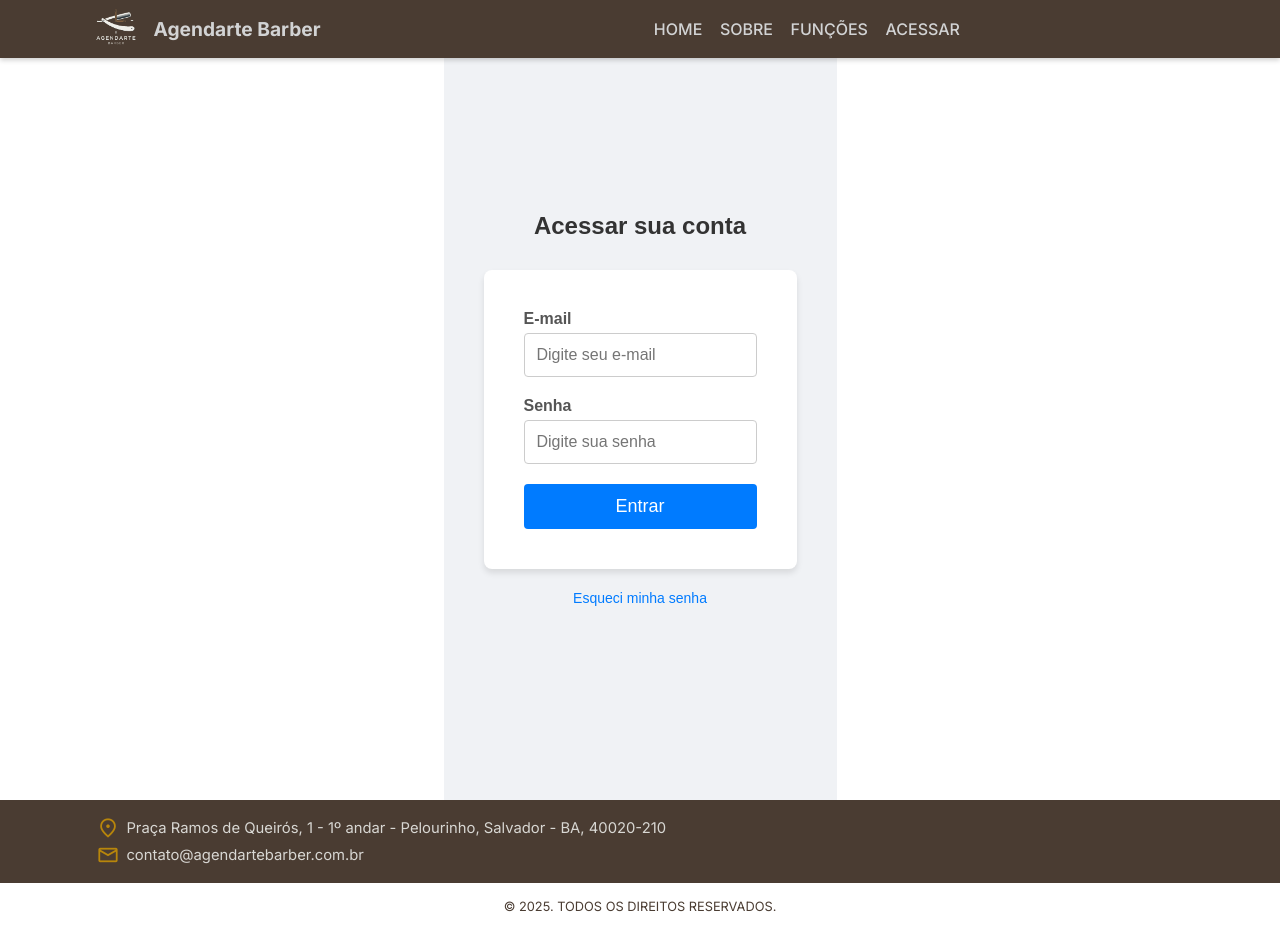
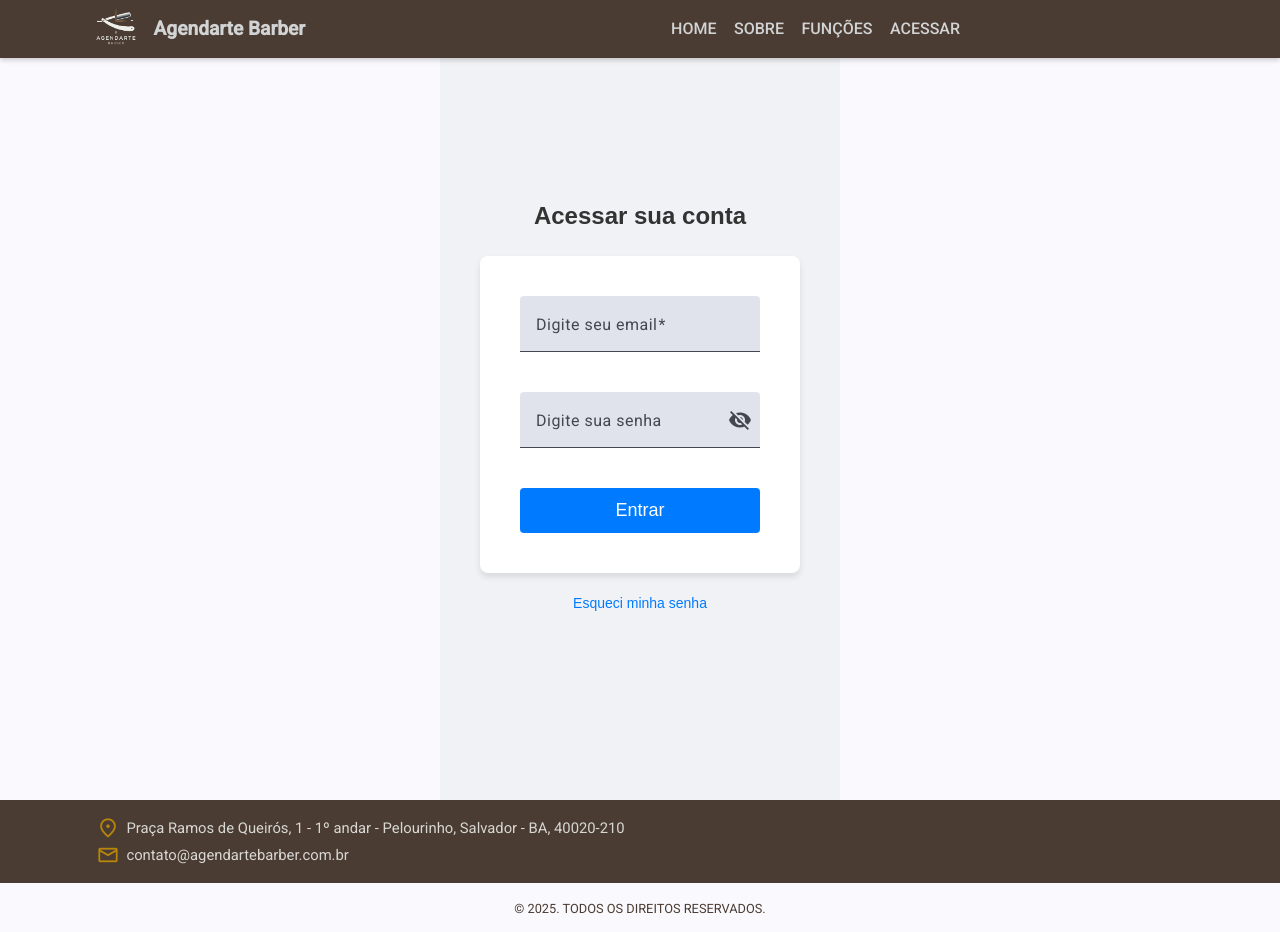
Before and after one commit to mateus-pa/barber-services-front-end, an Angular app: page /login in a window 1280 px wide. Built offline with nearby package versions, Linux system fonts and the light colour scheme.

Commit message:
refactor: altera formulário de login

```diff
--- a/angular.json
+++ b/angular.json
@@ -25,6 +25,7 @@
               }
             ],
             "styles": [
+              "src/custom-theme.scss",
               "src/styles.css"
             ]
           },
--- a/package.json
+++ b/package.json
@@ -22,10 +22,12 @@
   },
   "private": true,
   "dependencies": {
+    "@angular/cdk": "^20.2.4",
     "@angular/common": "^20.1.0",
     "@angular/compiler": "^20.1.0",
     "@angular/core": "^20.1.0",
     "@angular/forms": "^20.1.0",
+    "@angular/material": "^20.2.4",
     "@angular/platform-browser": "^20.1.0",
     "@angular/router": "^20.1.0",
     "bootstrap": "^5.3.8",
--- a/src/app/components/form-login/form-login.css
+++ b/src/app/components/form-login/form-login.css
@@ -9,7 +9,16 @@
   padding: 0 2.5rem;
 }
 
+mat-form-field {
+  width: 100%;
+}
+
 form {
+  display: flex;
+  align-items: start;
+  justify-content: center;
+  flex-direction: column;
+  gap: 1.25rem;
   background: #fff;
   padding: 2.5rem;
   border-radius: 8px;
@@ -23,32 +32,6 @@ h2 {
   text-align: center;
   margin-bottom: 1.875rem;
   color: #333;
-}
-
-.form-group {
-  margin-bottom: 1.25rem;
-}
-
-label {
-  display: block;
-  margin-bottom: 5px;
-  font-weight: bold;
-  color: #555;
-}
-
-.form-control {
-  width: 100%;
-  padding: 0.75rem;
-  border: 1px solid #ccc;
-  border-radius: 4px;
-  box-sizing: border-box;
-  font-size: 1rem;
-}
-
-.form-control:focus {
-  border-color: #007bff;
-  outline: none;
-  box-shadow: 0 0 0 0.2rem rgba(0, 123, 255, 0.25);
 }
 
 .btn-login {
@@ -85,50 +68,3 @@ label {
 .links a:hover {
   text-decoration: underline;
 }
-
-.form-control.ng-invalid.ng-touched {
-  border-color: #dc3545;
-}
-
-.form-control.ng-valid.ng-touched {
-  border-color: #28a745;
-}
-
-.validation-message {
-  color: #dc3545;
-  font-size: 14px;
-  margin-top: 5px;
-  animation: fadeIn 0.3s ease-in-out;
-}
-
-.validation-message div {
-  display: none;
-}
-
-.validation-message:not(:empty) div {
-  display: block;
-}
-
-.form-group label {
-  transition: color 0.3s ease;
-}
-
-.form-group.ng-invalid .form-control.ng-touched ~ label,
-.form-group .form-control.ng-invalid.ng-touched ~ label {
-  color: #dc3545;
-}
-
-.form-group .form-control.ng-valid.ng-touched ~ label {
-  color: #28a745;
-}
-
-@keyframes fadeIn {
-  from {
-    opacity: 0;
-    transform: translateY(-5px);
-  }
-  to {
-    opacity: 1;
-    transform: translateY(0);
-  }
-}
--- a/src/app/components/form-login/form-login.html
+++ b/src/app/components/form-login/form-login.html
@@ -2,49 +2,33 @@
   <h2>Acessar sua conta</h2>
 
   <form #loginForm="ngForm" (ngSubmit)="onSubmit(loginForm)">
-    <div class="form-group">
-      <label for="email">E-mail</label>
+    <mat-form-field>
+      <mat-label>Digite seu email</mat-label>
       <input
-        type="email"
-        id="email"
-        name="email"
-        class="form-control"
-        ngModel
+        matInput
+        placeholder="email@example.com"
+        [formControl]="email"
+        (blur)="updateErrorMessage()"
         required
-        email
-        #emailInput="ngModel"
-        placeholder="Digite seu e-mail"
       />
-      <div
-        *ngIf="emailInput.invalid && (emailInput.dirty || emailInput.touched)"
-        class="validation-message"
+      @if (email.invalid) {
+      <mat-error>{{ errorMessage() }}</mat-error>
+      }
+    </mat-form-field>
+
+    <mat-form-field>
+      <mat-label>Digite sua senha</mat-label>
+      <input matInput [type]="hide() ? 'password' : 'text'" />
+      <button
+        matIconButton
+        matSuffix
+        (click)="clickEvent($event)"
+        [attr.aria-label]="'Hide password'"
+        [attr.aria-pressed]="hide()"
       >
-        <div *ngIf="emailInput.errors?.['required']">E-mail é obrigatório.</div>
-        <div *ngIf="emailInput.errors?.['email']">Por favor, insira um e-mail válido.</div>
-      </div>
-    </div>
-
-    <div class="form-group">
-      <label for="senha">Senha</label>
-      <input
-        type="password"
-        id="senha"
-        name="senha"
-        class="form-control"
-        ngModel
-        required
-        minlength="6"
-        #senhaInput="ngModel"
-        placeholder="Digite sua senha"
-      />
-      <div
-        *ngIf="senhaInput.invalid && (senhaInput.dirty || senhaInput.touched)"
-        class="validation-message"
-      >
-        <div *ngIf="senhaInput.errors?.['required']">Senha é obrigatória.</div>
-        <div *ngIf="senhaInput.errors?.['minlength']">A senha deve ter no mínimo 6 caracteres.</div>
-      </div>
-    </div>
+        <mat-icon>{{ hide() ? 'visibility_off' : 'visibility' }}</mat-icon>
+      </button>
+    </mat-form-field>
 
     <button type="submit" [disabled]="loginForm.invalid" class="btn-login">Entrar</button>
   </form>
--- a/src/app/components/form-login/form-login.ts
+++ b/src/app/components/form-login/form-login.ts
@@ -1,17 +1,54 @@
 import { CommonModule } from '@angular/common';
-import { Component } from '@angular/core';
-import { FormsModule, NgForm } from '@angular/forms';
+import { ChangeDetectionStrategy, Component, signal } from '@angular/core';
+import { takeUntilDestroyed } from '@angular/core/rxjs-interop';
+import { FormControl, FormsModule, NgForm, ReactiveFormsModule, Validators } from '@angular/forms';
+import { MatButtonModule } from '@angular/material/button';
+import { MatFormFieldModule } from '@angular/material/form-field';
+import { MatIconModule } from '@angular/material/icon';
+import { MatInputModule } from '@angular/material/input';
+import { merge } from 'rxjs';
 
 @Component({
   selector: 'app-form-login',
-  imports: [FormsModule, CommonModule],
+  imports: [
+    FormsModule,
+    CommonModule,
+    MatFormFieldModule,
+    MatInputModule,
+    MatButtonModule,
+    MatIconModule,
+    ReactiveFormsModule,
+  ],
+  changeDetection: ChangeDetectionStrategy.OnPush,
   templateUrl: './form-login.html',
   styleUrl: './form-login.css',
 })
 export class FormLogin {
-  constructor() {}
+  ngOnInit(): void {}
 
-  ngOnInit(): void {}
+  constructor() {
+    merge(this.email.statusChanges, this.email.valueChanges)
+      .pipe(takeUntilDestroyed())
+      .subscribe(() => this.updateErrorMessage());
+  }
+
+  readonly email = new FormControl('', [Validators.required, Validators.email]);
+  errorMessage = signal('');
+  updateErrorMessage() {
+    if (this.email.hasError('required')) {
+      this.errorMessage.set('Você precisa digitar um email');
+    } else if (this.email.hasError('email')) {
+      this.errorMessage.set('Não é um email válido');
+    } else {
+      this.errorMessage.set('');
+    }
+  }
+
+  hide = signal(true);
+  clickEvent(event: MouseEvent) {
+    this.hide.set(!this.hide());
+    event.stopPropagation();
+  }
 
   onSubmit(form: NgForm): void {
     if (form.invalid) {
--- /dev/null
+++ b/src/custom-theme.scss
@@ -0,0 +1,35 @@
+
+// Include theming for Angular Material with `mat.theme()`.
+// This Sass mixin will define CSS variables that are used for styling Angular Material
+// components according to the Material 3 design spec.
+// Learn more about theming and how to use it for your application's
+// custom components at https://material.angular.dev/guide/theming
+@use '@angular/material' as mat;
+
+html {
+  @include mat.theme((
+    color: (
+      primary: mat.$azure-palette,
+      tertiary: mat.$blue-palette,
+    ),
+    typography: Roboto,
+    density: 0,
+  ));
+}
+
+body {
+  // Default the application to a light color theme. This can be changed to
+  // `dark` to enable the dark color theme, or to `light dark` to defer to the
+  // user's system settings.
+  color-scheme: light;
+
+  // Set a default background, font and text colors for the application using
+  // Angular Material's system-level CSS variables. Learn more about these
+  // variables at https://material.angular.dev/guide/system-variables
+  background-color: var(--mat-sys-surface);
+  color: var(--mat-sys-on-surface);
+  font: var(--mat-sys-body-medium);
+
+  // Reset the user agent margin.
+  margin: 0;
+}
--- a/src/index.html
+++ b/src/index.html
@@ -17,7 +17,9 @@
       rel="stylesheet"
       href="https://fonts.googleapis.com/css2?family=Material+Symbols+Outlined:opsz,wght,FILL,GRAD@20..48,100..700,0..1,-50..200&icon_names=all"
     />
-  </head>
+      <link href="https://fonts.googleapis.com/css2?family=Roboto:wght@300;400;500&display=swap" rel="stylesheet">
+    <link href="https://fonts.googleapis.com/icon?family=Material+Icons" rel="stylesheet">
+</head>
   <body>
     <app-root></app-root>
   </body>
--- a/src/styles.css
+++ b/src/styles.css
@@ -28,3 +28,6 @@ body {
   font-size: 1rem;
   font-weight: 400;
 }
+
+html, body { height: 100%; }
+body { margin: 0; font-family: Roboto, "Helvetica Neue", sans-serif; }
```
Also changed, not shown: 1 other file (tests, documents, lock files or other folders).
